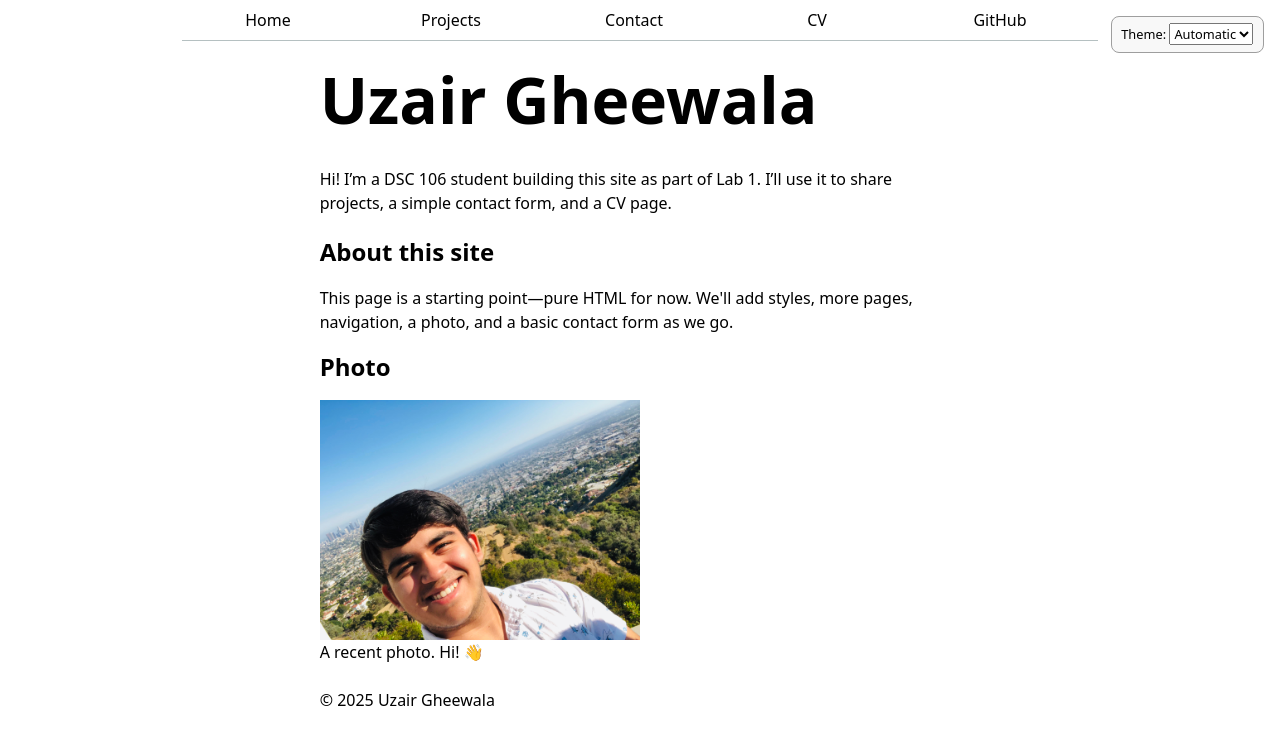
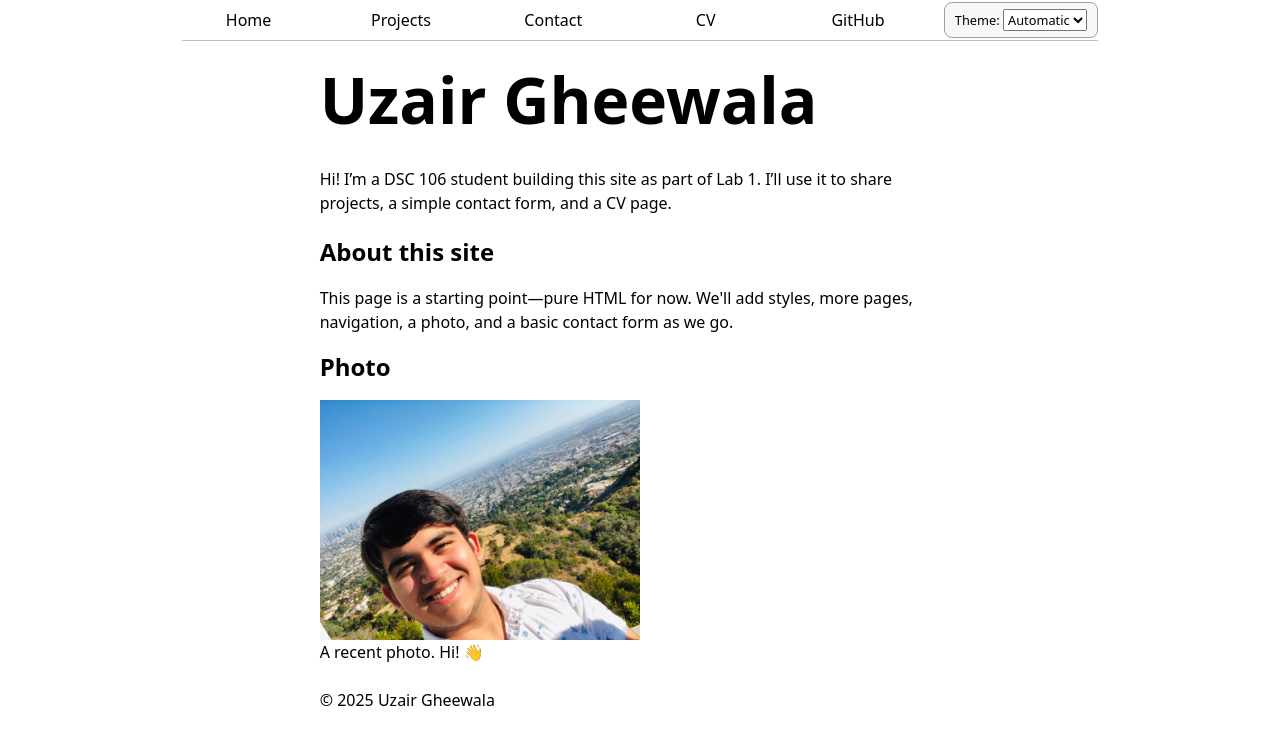
Before and after one commit to uzairgheewala/dsc_106, a plain HTML site: page index.html in a window 1280 px wide. Drawn offline with Linux system fonts and the light colour scheme.

Commit message:
fix(theme): move switcher into nav, use 'change' event, and align right via Flexbox

```diff
--- a/global.js
+++ b/global.js
@@ -62,48 +62,46 @@ export function $$(selector, context = document) {
   }
 })();
 
-// Step 4.2: inject the theme switcher (Automatic / Light / Dark)
+// === Step 4.2: inject the theme switcher INSIDE the nav ===
 (function addColorSchemeSwitcher() {
-  document.body.insertAdjacentHTML(
-    "afterbegin",
-    `
-    <label class="color-scheme">
+  const nav = document.querySelector("nav");
+  if (!nav) return;
+
+  const label = document.createElement("label");
+  label.className = "color-scheme";
+  label.innerHTML = `
     Theme:
     <select>
       <option value="light dark">Automatic</option>
       <option value="light">Light</option>
       <option value="dark">Dark</option>
     </select>
-    </label>
-  `
-  );
+  `;
+  nav.append(label); // put it at the end, aligned right via CSS
 })();
 
-// Step 4.4: wire up the switcher
+// === Step 4.4/4.5: make it work + persist ===
 (function wireColorScheme() {
   const select = document.querySelector(".color-scheme select");
   if (!select) return;
 
-  // Helper to set the inline color-scheme on <html>
   const setColorScheme = (value) => {
+    // override on <html>
     document.documentElement.style.setProperty("color-scheme", value);
   };
 
-  // Load saved preference if present
   const saved = localStorage.getItem("colorScheme");
   if (saved) {
     setColorScheme(saved);
     select.value = saved;
   } else {
-    // Default to Automatic
-    select.value = "light dark";
+    select.value = "light dark"; // auto
   }
 
-  // React to user selection
-  select.addEventListener("input", (event) => {
+  // Use 'change' for selects
+  select.addEventListener("change", (event) => {
     const value = event.target.value; // "light dark" | "light" | "dark"
     setColorScheme(value);
-    // 4.5 – persist
     localStorage.setItem("colorScheme", value);
   });
 })();
--- a/styles.css
+++ b/styles.css
@@ -40,15 +40,17 @@ nav li {
 
 nav {
     display: flex;
-    gap: 0;
+    align-items: center;
+    /* NEW: vertically center items */
+    gap: 0.5rem;
+    /* small gap between items */
     margin-block-end: 1rem;
-    border-bottom: 1px solid oklch(80% 3% 200);
-    /* subtle cool gray underline */
     --border-color: oklch(50% 10% 200 / 40%);
+    border-bottom: 1px solid var(--border-color);
 }
 
 nav a {
-    flex: 1;
+    flex: 1 1 0;
     /* equal width for each link */
     display: block;
     /* ensures padding fills the flex area */
@@ -198,9 +200,12 @@ form button {
 
 /* Theme switcher placement */
 .color-scheme {
-    position: absolute;
-    top: 1rem;
-    right: 1rem;
+    position: static;
+    /* remove absolute */
+    margin-left: auto;
+    /* push to right edge */
+    flex: 0 0 auto;
+    /* don't grow, don't shrink */
     font-size: 80%;
     background: color-mix(in oklch, canvas, canvastext 2%);
     padding: 0.4rem 0.6rem;
```
Lines whose indentation alone changed are shown as unchanged.
